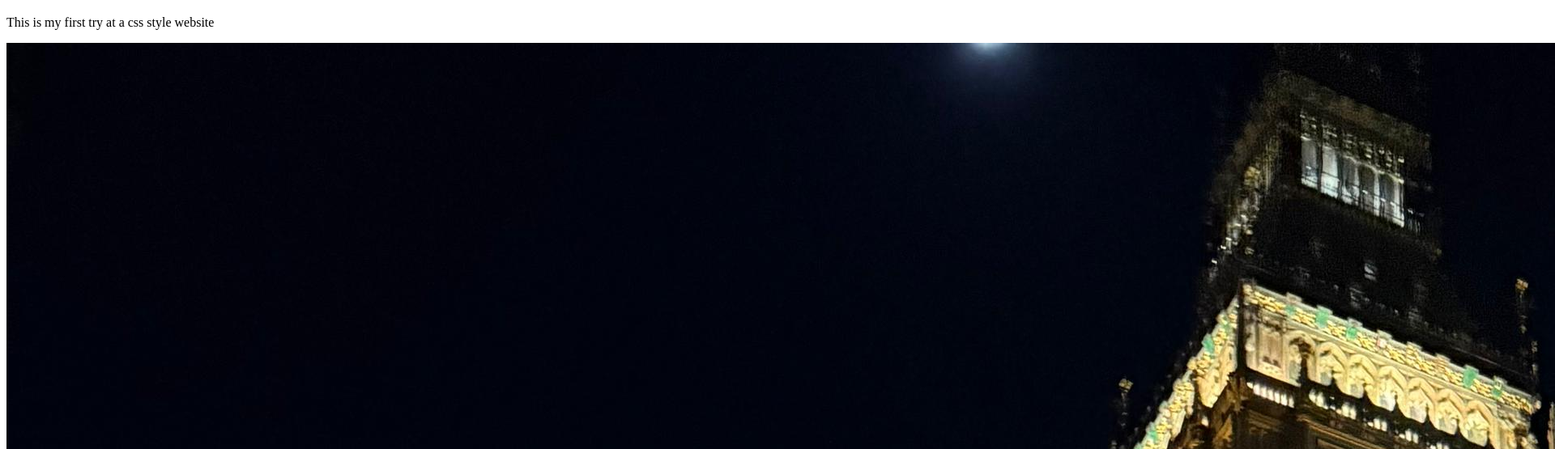
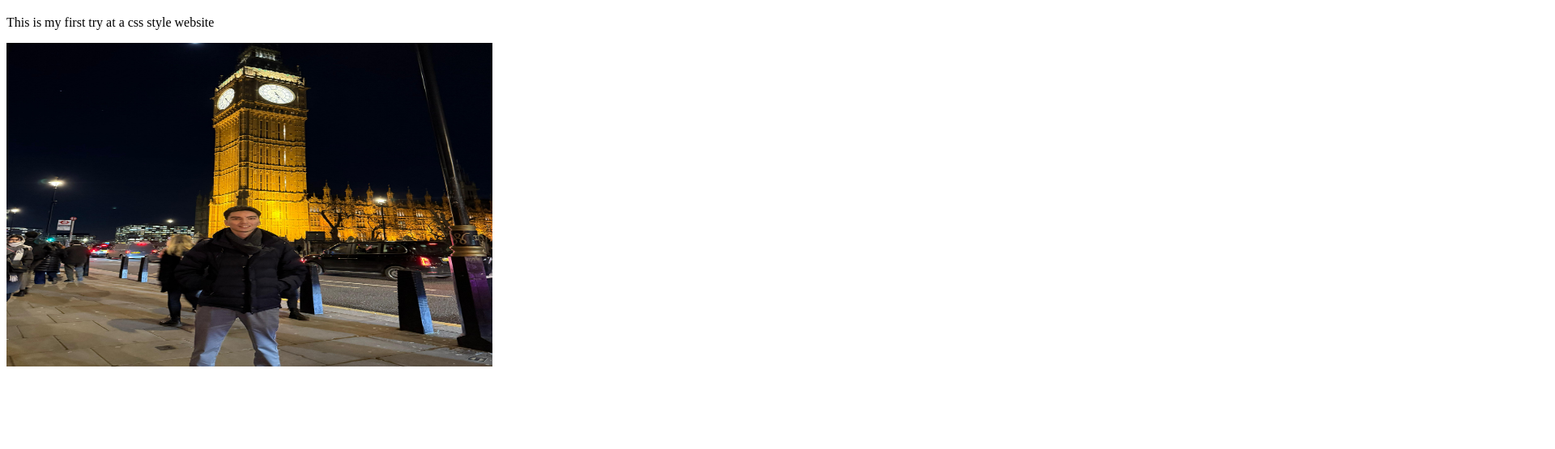
Before and after one commit to iamangeldi/personal_vss, a plain HTML site: page index.html in a window 1280 px wide. Shown: the part 61-616 px from the top of the page at 81% size, 1920 px wide, since content can reach past the window. Drawn offline with Linux system fonts and the light colour scheme.

Commit message:
Update index

```diff
--- a/index.html
+++ b/index.html
@@ -8,6 +8,6 @@
 <body>
     <h1>Imangali Amangeldi</h1>
     <p>This is my first try at a css style website</p>
-    <img src="images/bigben_imangali_london.jpg" alt="My recent London trip.">
+    <img src="images/bigben_imangali_london.jpg" alt="My recent London trip." width="600" height="400">
 </body>
 </html>
```
